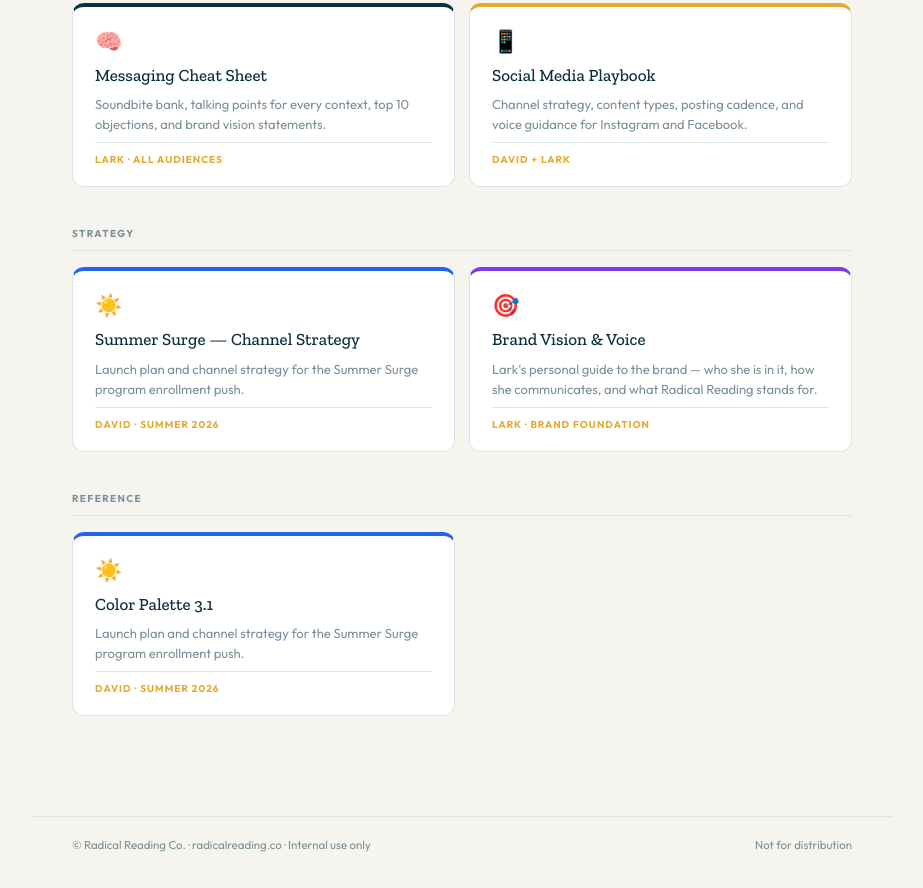
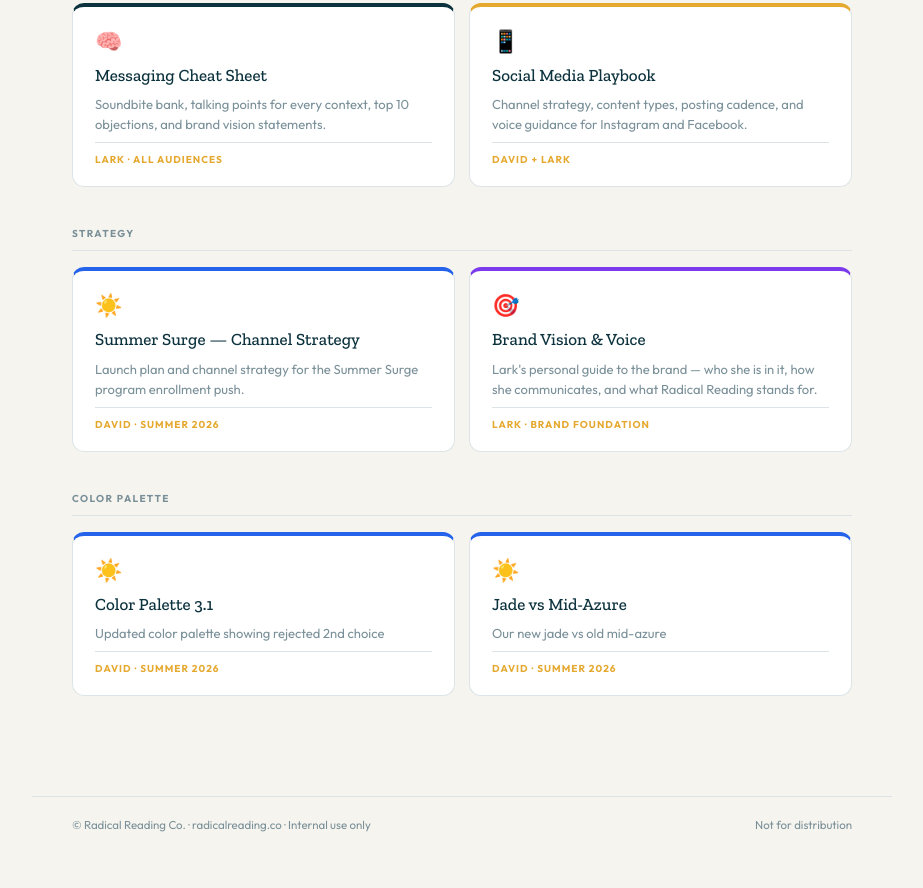
Before and after one commit to dzivot/radical, a plain HTML site: page index.html in a window 1280 px wide. Shown: the part 368-1256 px from the top of the page, without its empty margins (178-1101 px from the left). Drawn offline with nearby package versions, Linux system fonts and the light colour scheme.

Commit message:
Update index.html

```diff
--- a/index.html
+++ b/index.html
@@ -120,15 +120,23 @@ footer { max-width: 860px; margin: 0 auto; padding: 20px 40px 36px; display: fle
 
   </div>
 
-   <div class="grid-label">Reference</div>
+   <div class="grid-label">Color Palette</div>
   <div class="doc-grid">
 
     <a class="doc-card blue" href="palette_lark_review_v3.html">
       <div class="doc-icon">☀️</div>
       <div class="doc-title">Color Palette 3.1</div>
-      <div class="doc-desc">Launch plan and channel strategy for the Summer Surge program enrollment push.</div>
+      <div class="doc-desc">Updated color palette showing rejected 2nd choice</div>
       <div class="doc-tag">David · Summer 2026</div>
     </a>
+
+     <a class="doc-card blue" href="RR_Palette_Reference_Jade_vs_MidAzure_1.html">
+      <div class="doc-icon">☀️</div>
+      <div class="doc-title">Jade vs Mid-Azure</div>
+      <div class="doc-desc">Our new jade vs old mid-azure</div>
+      <div class="doc-tag">David · Summer 2026</div>
+    </a>
+
 
   </div>
 
```
